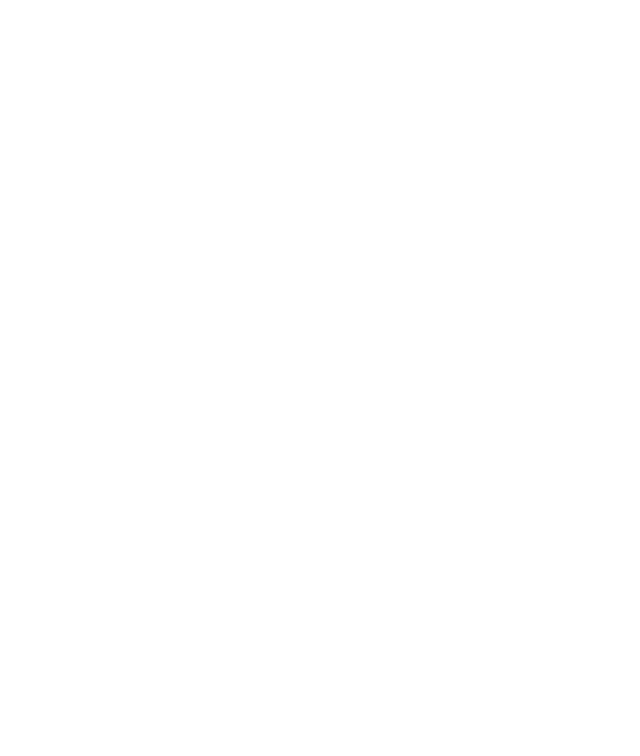
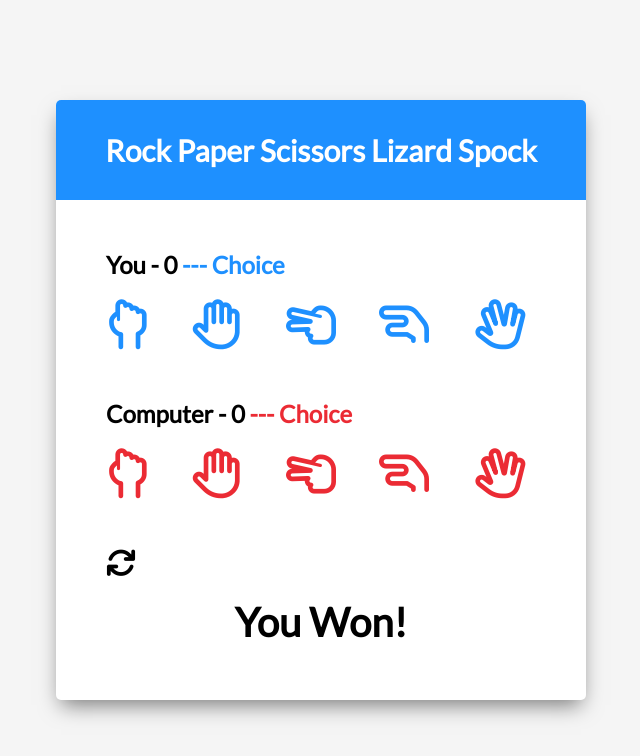
Before and after one commit to andrzejszlachta/spock-rock-game, a plain HTML site: page index.html in a window 1280 px wide. Shown: the whole page, without its empty margins (319-959 px from the left). Drawn offline with Linux system fonts and the light colour scheme.

Commit message:
Add content and styling

```diff
--- a/index.html
+++ b/index.html
@@ -10,6 +10,36 @@
   <link rel="stylesheet" href="style.css">
 </head>
 <body>
+  <div class="game-container">
+    <!-- header -->
+    <div class="header">
+      <h1>Rock Paper Scissors Lizard Spock</h1>
+    </div>
+    <!-- player -->
+    <div class="player-container" id="player">
+      <h2>You - <span id="playerScore">0</span><span class="choice" id="playerChoice"> --- Choice</span></h2>
+      <i class="fa-regular fa-hand-rock" title="Rock" id="playerRock"></i>
+      <i class="fa-regular fa-hand-paper" title="Paper" id="playerPaper"></i>
+      <i class="fa-regular fa-hand-scissors" title="Scissors" id="playerScissors"></i>
+      <i class="fa-regular fa-hand-lizard" title="Lizard" id="playerLizard"></i>
+      <i class="fa-regular fa-hand-spock" title="Spock" id="playerSpock"></i>
+    </div>
+    <!-- computer -->
+    <div class="player-container" id="computer">
+      <h2>Computer - <span id="computerScore">0</span><span class="choice" id="computerChoice"> --- Choice</span></h2>
+      <i class="fa-regular fa-hand-rock" title="Rock" id="computerRock"></i>
+      <i class="fa-regular fa-hand-paper" title="Paper" id="computerPaper"></i>
+      <i class="fa-regular fa-hand-scissors" title="Scissors" id="computerScissors"></i>
+      <i class="fa-regular fa-hand-lizard" title="Lizard" id="computerLizard"></i>
+      <i class="fa-regular fa-hand-spock" title="Spock" id="computerSpock"></i>
+    </div>
+    <!-- reset icon -->
+    <i class="fa-solid fa-sync alt reset-icon" title="Reset"></i>
+    <!-- results text -->
+    <div class="result-container">
+      <h3 class="result-text" id="resultText">You Won!</h3>
+    </div>
+  </div>
   <!-- script -->
   <script src="script.js"></script>
 </body>
--- a/style.css
+++ b/style.css
@@ -1,3 +1,5 @@
+@import url("https://fonts.googleapis.com/css?family=Lato&display=swap");
+
 html {
   box-sizing: border-box;
 }
@@ -6,4 +8,136 @@ body {
   margin: 0;
   padding: 0;
   min-height: 100vh;
+  background-color: whitesmoke;
+  font-family: Lato, sans-serif;
+  display: flex;
+  justify-content: center;
+  align-items: center;
 }
+
+.game-container {
+  width: 530px;
+  height: 600px;
+  background: white;
+  border-radius: 5px;
+  box-shadow: 0 10px 20px -5px rgba(0,0,0,0.5);
+}
+
+.header {
+  background: dodgerblue;
+  border-top-left-radius: 5px;
+  border-top-right-radius: 5px;
+  height: 100px;
+  display: flex;
+  justify-content: center;
+  align-items: center;
+}
+
+h1 {
+  color: white;
+  font-size: 30px;
+}
+
+.player-container {
+  margin: 50px;
+}
+
+h2 {
+  margin-bottom: 20px;
+}
+
+.fa-regular {
+  font-size: 50px;
+  margin-right: 40px;
+  user-select: none;
+}
+
+#player .fa-regular,
+#player .choice {
+  color: dodgerblue;
+  cursor: pointer;
+}
+
+#computer .fa-regular,
+#computer .choice {
+  color: rgb(235, 43, 52);
+}
+
+#player .fa-regular:last-of-type,
+#computer .fa-regular:last-of-type {
+  margin-right: 0;
+}
+
+.selected {
+  color: black !important;
+}
+
+.reset-icon {
+  font-size: 30px;
+  cursor: pointer;
+  margin-left: 50px;
+}
+
+.result-container {
+  display: flex;
+  justify-content: center;
+  align-items: center;
+}
+
+.result-text {
+  font-size: 40px;
+  margin: unset;
+  margin-top: 20px;
+}
+
+/* Media Query: Large Smartphone (Vertical) */
+@media screen and (max-width: 600px) {
+  .game-container {
+    width: 95%;
+    height: 580px;
+  }
+
+  h1 {
+    font-size: 24px;
+  }
+
+  .player-container {
+    margin: 50px 0 25px 25px;
+  }
+
+  .fa-regular {
+    margin-right: 20px;
+  }
+
+  .reset-icon {
+    margin-top: 25px;
+    margin-left: 25px;
+  }
+}
+
+/* Media Query: iPhone (Vertical) */
+@media screen and (max-width: 376px) {
+  .game-container {
+    height: 550px;
+  }
+
+  h1 {
+    font-size: 22px;
+  }
+
+  .player-container {
+    margin: 43px 0 25px 20px;
+  }
+
+  .fa-regular {
+    font-size: 43px;
+  }
+
+  .reset-icon {
+    margin-top: 15px;
+  }
+
+  .result-container {
+    margin: 0 20px;
+  }
+}
```
